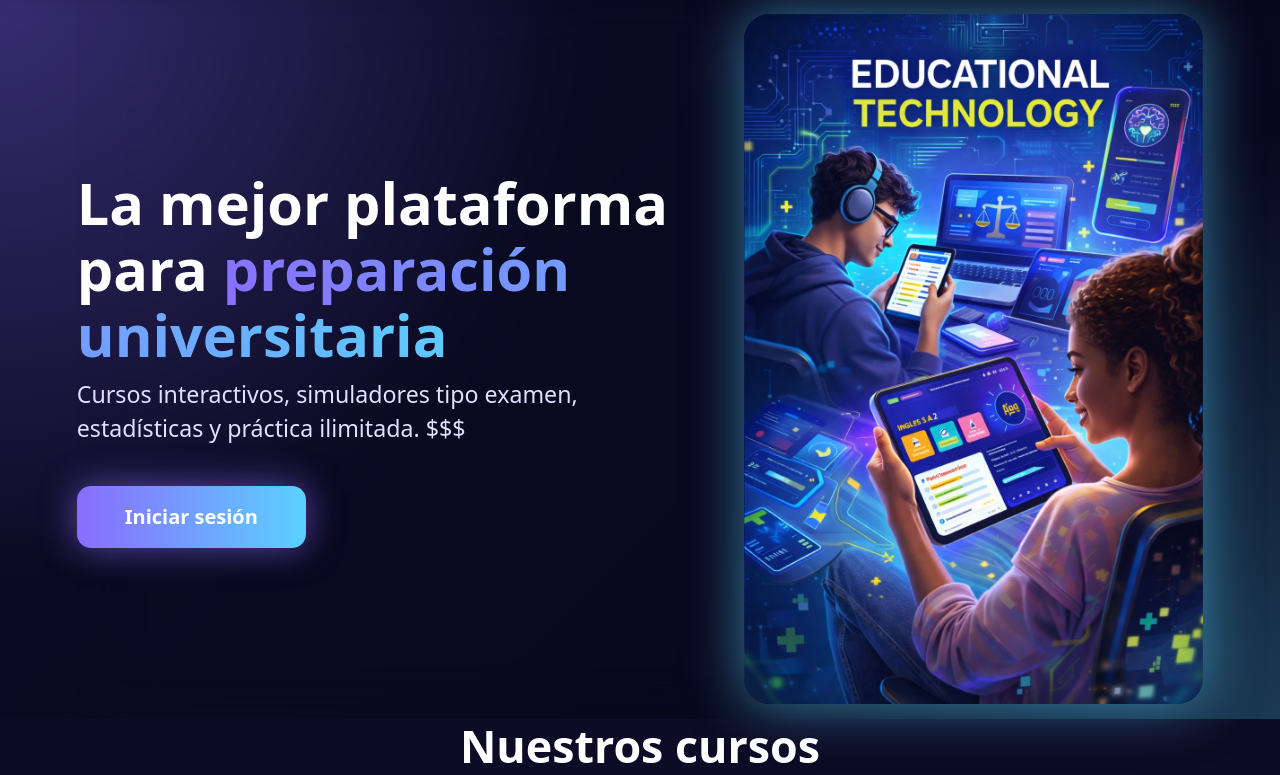
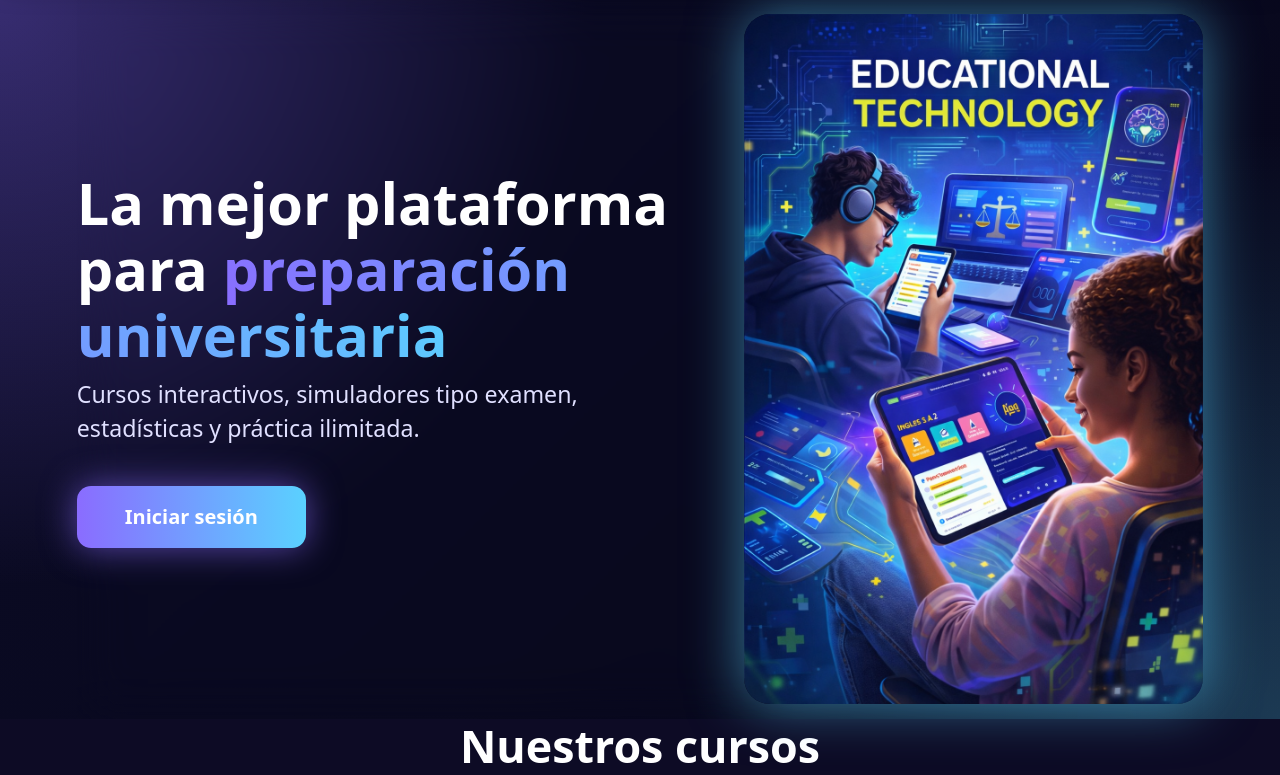
Before and after one commit to Hormic-Alem/UNILABB---CURSSO, a Flask app: page /landing in a window 1280 px wide. Shown: the part 87-862 px from the top of the page. Run offline with Flask 3, Linux system fonts and the light colour scheme; data that the repository does not hold is empty.

Commit message:
Update landing.html

```diff
--- a/templates/landing.html
+++ b/templates/landing.html
@@ -46,7 +46,7 @@
                          onerror="this.onerror=null;this.src='{{ url_for('static', filename='img/cursos/logo.jpg') }}';"
                          alt="Logo QuickLearner"
                          class="mobile-brand-logo">
-                    <span class="mobile-brand-text">QuickLearner</span>
+                    <span class="mobile-brand-text">UNILAB - APP</span>
                 </div>
 
                 <div class="mobile-account-links">
@@ -76,7 +76,7 @@
             </h1>
 
             <p class="hero-subtitle mt-6">
-                Cursos interactivos, simuladores tipo examen, estadísticas y práctica ilimitada.  $$$
+                Cursos interactivos, simuladores tipo examen, estadísticas y práctica ilimitada.
             </p>
 
             <a href="{{ url_for('login') }}" class="btn neon-btn hero-btn mt-4 px-5 py-3">
```
